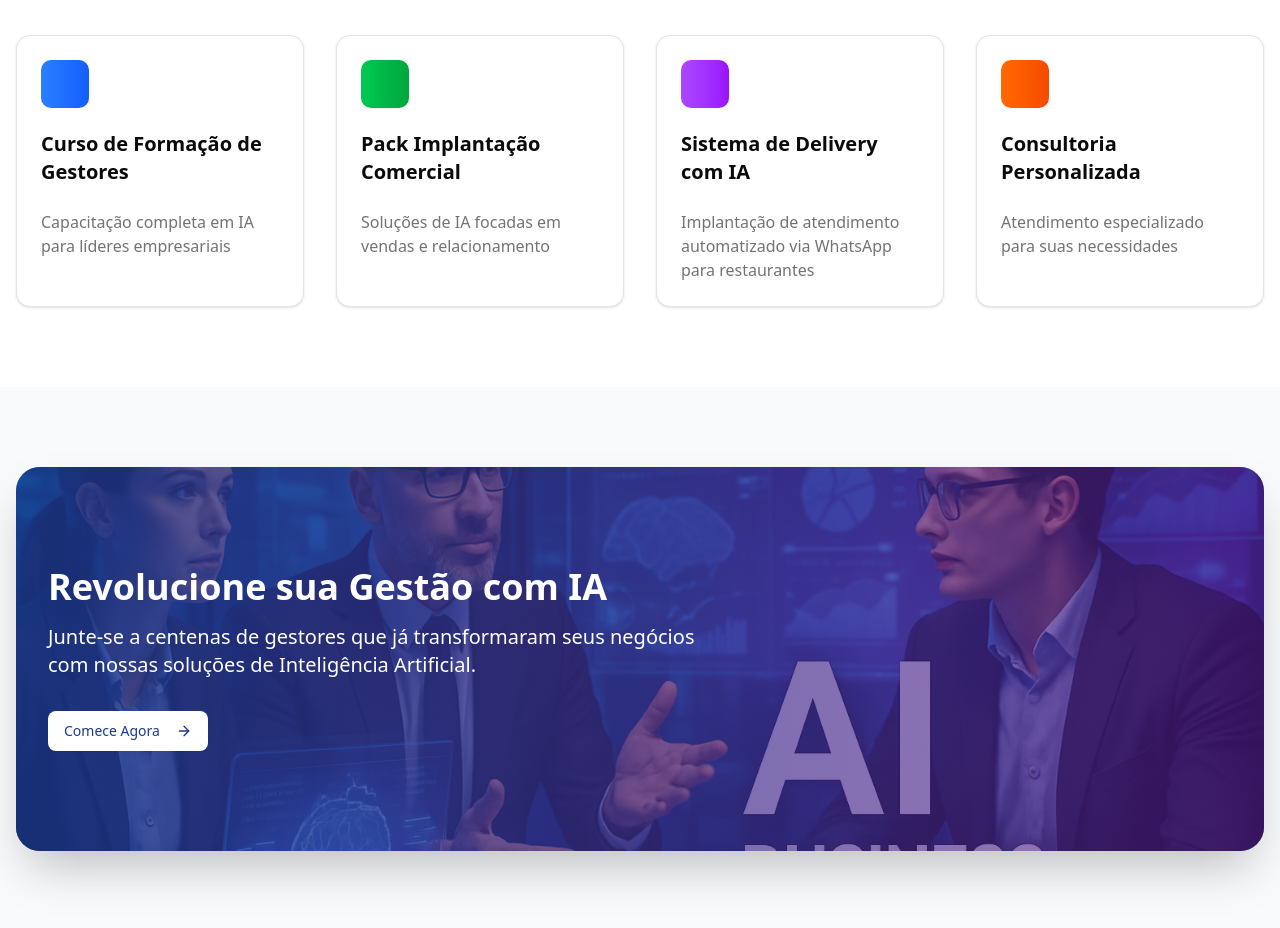
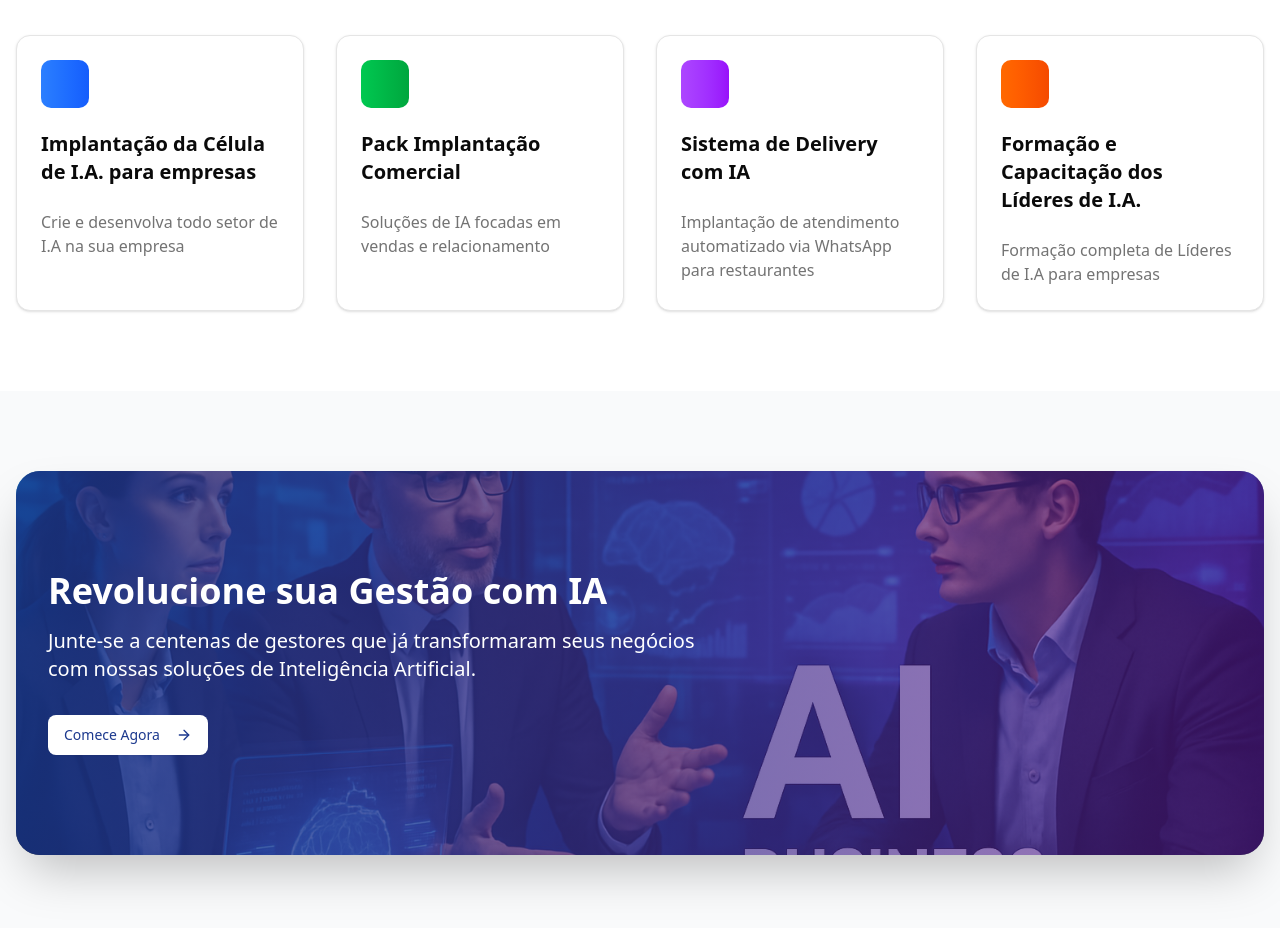
Before and after one commit to frankwss7/IA_X, a React (Vite) app in the folder IA_X-main/: page / in a window 1280 px wide. Shown: the part 2500-3428 px from the top of the page. Built offline with nearby package versions, Linux system fonts and the light colour scheme.

Commit message:
Update App.jsx

```diff
--- a/IA_X-main/src/App.jsx
+++ b/IA_X-main/src/App.jsx
@@ -203,8 +203,8 @@
           <div className="grid md:grid-cols-2 lg:grid-cols-4 gap-8">
             {[
               {
-                title: "Curso de Formação de Gestores",
-                description: "Capacitação completa em IA para líderes empresariais",
+                title: "Implantação da Célula de I.A. para empresas",
+                description: "Crie e desenvolva todo setor de I.A na sua empresa",
                 color: "from-blue-500 to-blue-600",
                 link: "#"
               },
@@ -221,8 +221,8 @@
                 link: "/delivery-ia"
               },
               {
-                title: "Consultoria Personalizada",
-                description: "Atendimento especializado para suas necessidades",
+                title: "Formação e Capacitação dos Líderes de I.A.",
+                description: "Formação completa de Líderes de I.A para empresas",
                 color: "from-orange-500 to-orange-600",
                 link: "#"
               }
```
